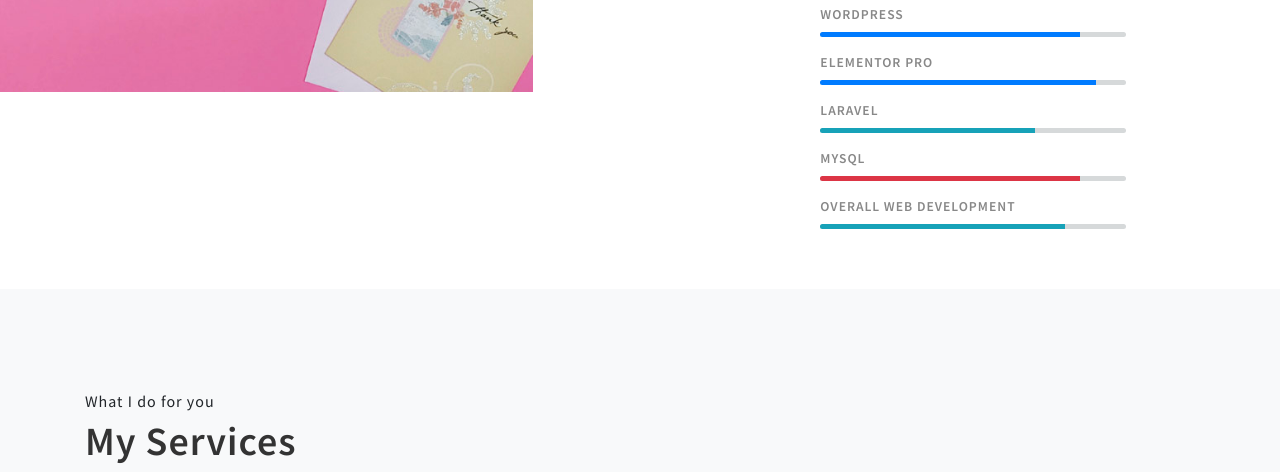
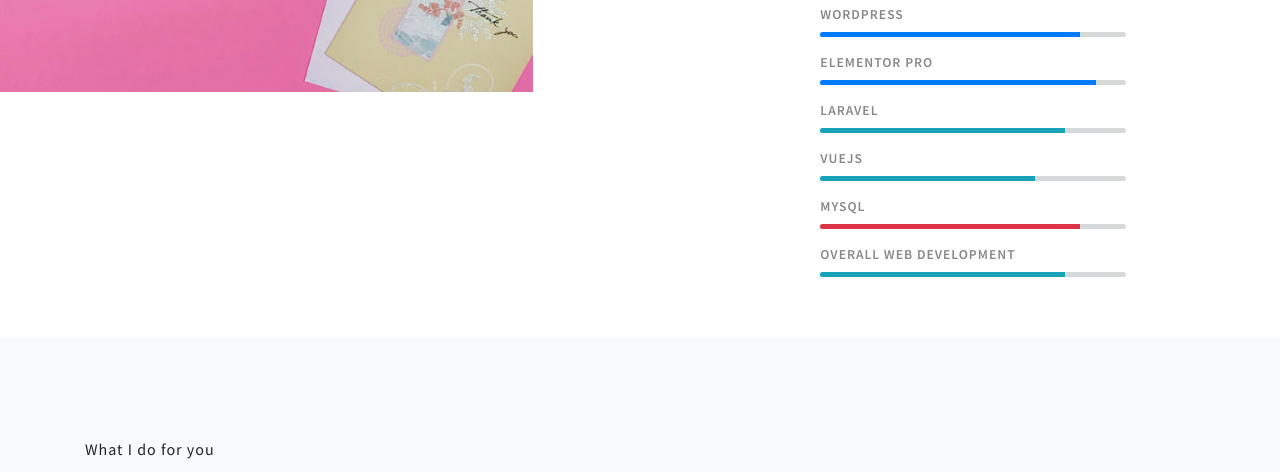
Before and after one commit to EduWorldERP/rayhan, a plain HTML site: page index.html in a window 1280 px wide. Shown: the part 1220-1692 px from the top of the page. Drawn offline with Linux system fonts and the light colour scheme.

Commit message:
Update index.html

```diff
--- a/index.html
+++ b/index.html
@@ -155,6 +155,13 @@ License URL: http://creativecommons.org/licenses/by/3.0/
 
 							<div class="progress-one my-lg-3">
 								<h4 class="progress-tittle"> Laravel</h4>
+								<div class="progress">
+									<div class="progress-bar bg-info" role="progressbar" style="width: 80%" aria-valuenow="70" aria-valuemin="0" aria-valuemax="100"></div>
+								</div>
+							</div>
+
+							<div class="progress-one my-lg-3">
+								<h4 class="progress-tittle"> VueJs</h4>
 								<div class="progress">
 									<div class="progress-bar bg-info" role="progressbar" style="width: 70%" aria-valuenow="70" aria-valuemin="0" aria-valuemax="100"></div>
 								</div>
```
